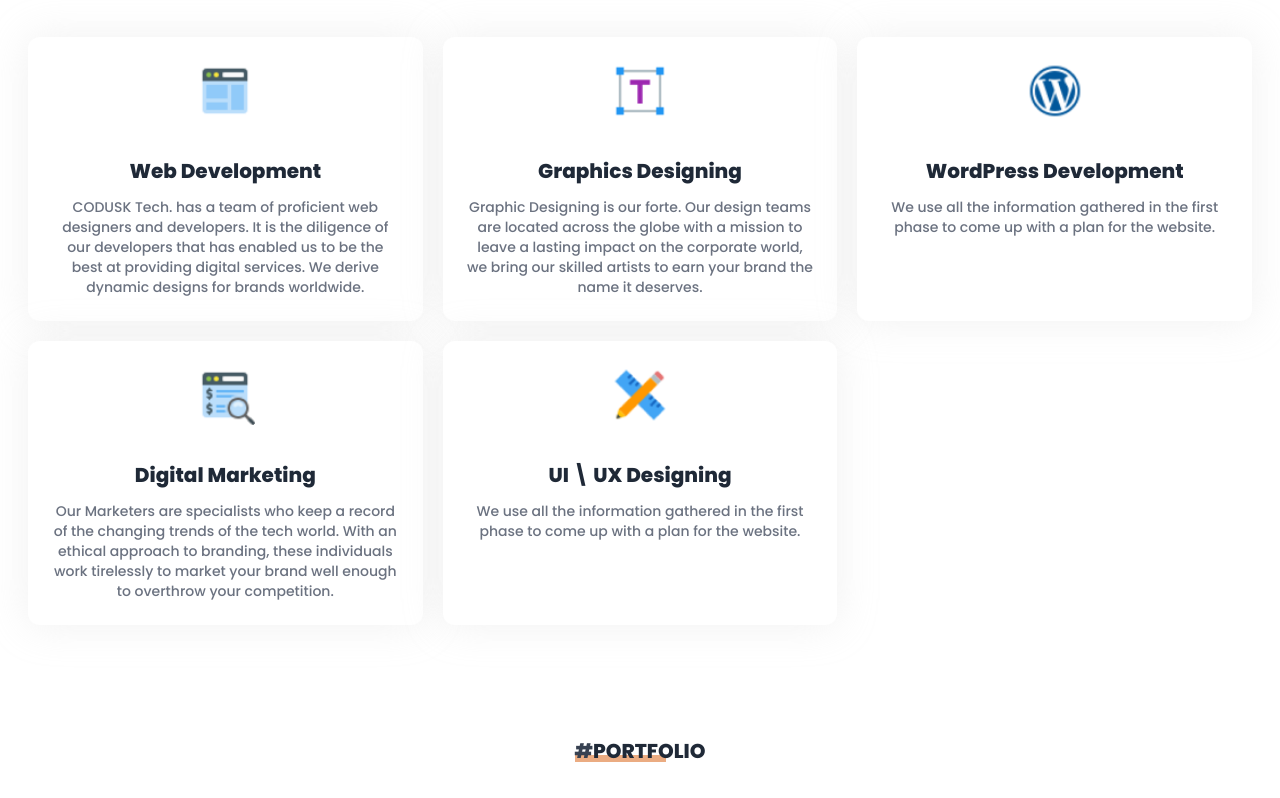
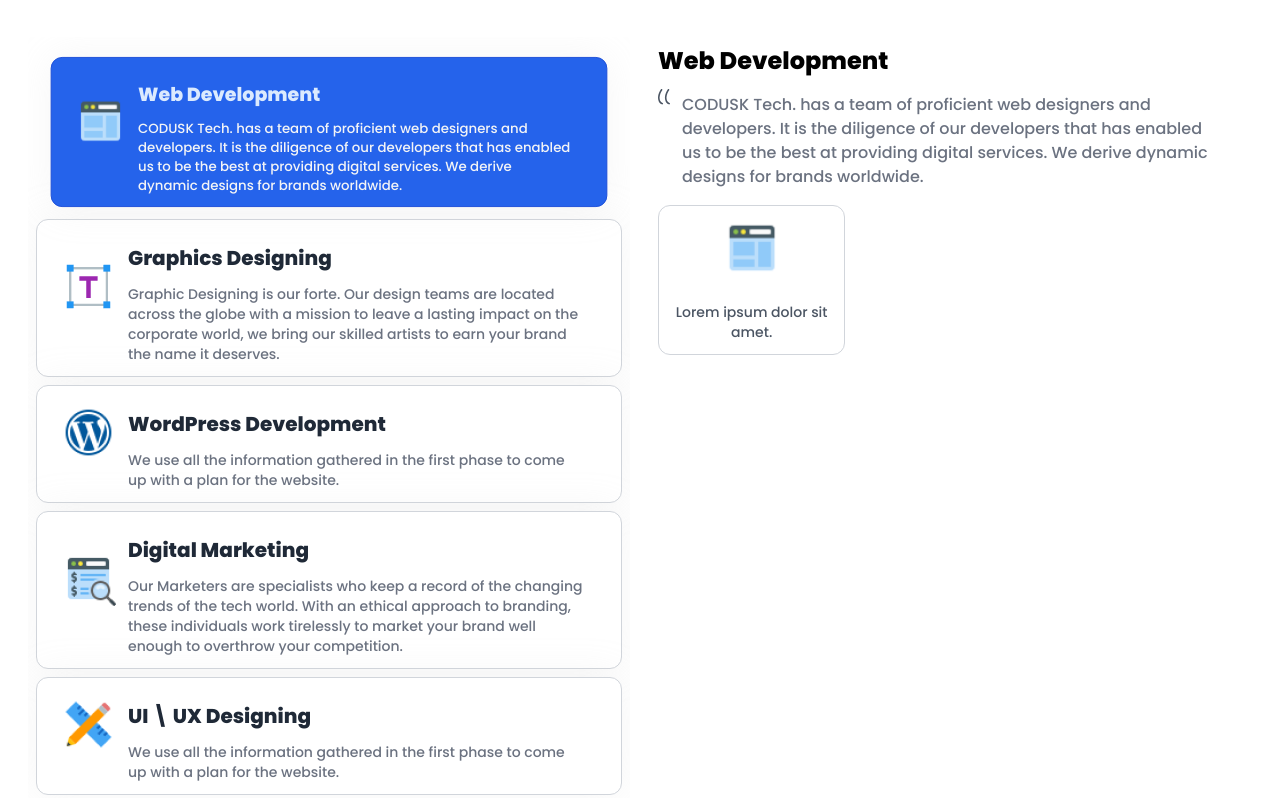
Before and after one commit to Ahmedreda20/codusk, a plain HTML site: page index.html in a window 1280 px wide. Shown: the part 1819-2617 px from the top of the page. Drawn offline with Linux system fonts and the light colour scheme.

Commit message:
first commit

```diff
--- a/assets/script/main.js
+++ b/assets/script/main.js
@@ -146,3 +146,56 @@ window.onscroll = () => {
         .forEach((span) => span.classList.replace("bg-gray-800", "bg-white"));
   }
 };
+
+const servicesItems = document.querySelectorAll(".services__items a");
+const servicesViewer = document.querySelector(".services__viewer");
+servicesItems.forEach((service, serviceIndex) => {
+  service.onclick = (e) => {
+    let currentService = servicesItems[serviceIndex],
+      title = currentService.querySelector("h2"),
+      content = currentService.querySelector("p"),
+      image = currentService.querySelector("img");
+    // service.classList.remove("active__service--view");
+    servicesItems.forEach((serviceClass) =>
+      serviceClass.classList.remove("active__service--view")
+    );
+    appendElementsServicesInsideSectionViewer(serviceIndex);
+  };
+});
+
+window.onload = () => {
+  appendElementsServicesInsideSectionViewer(0);
+};
+
+function appendElementsServicesInsideSectionViewer(index) {
+  let currentService = servicesItems[index],
+    title = currentService.querySelector("h2"),
+    content = currentService.querySelector("p"),
+    image = currentService.querySelector("img");
+  currentService.classList.add("active__service--view");
+  servicesViewer.innerHTML = `<h2 class="text-2xl font-bold capitalize">${title.innerHTML}</h2>
+          <p class="text-gray-500 py-4 px-6 font-medium relative">
+            <img
+              src="./assets/images/quote.svg"
+              alt="quote image"
+              class="absolute top-3 left-0"
+              width="12"
+              height="12"
+            />
+            ${content.innerHTML}
+          </p>
+          <div class="grid gap-3 w-full" data-type="grid__services">
+            <div class="text-center p-3 rounded-xl border border-gray-300">
+              <img
+                src="${image.src}"
+                alt="${image.alt} image"
+                width="60"
+                height="60"
+                class="mb-6 table mx-auto"
+              />
+              <p class="text-gray-600 font-medium text-sm">
+                Lorem ipsum dolor sit amet.
+              </p>
+            </div>
+            </div>`;
+}
--- /dev/null
+++ b/build/style/current__style.css
@@ -0,0 +1,64 @@
+*,
+*::after,
+*::before {
+  outline: none !important;
+}
+.font-lato {
+  font-family: "Poppins", sans-serif !important;
+  scroll-behavior: smooth;
+}
+input,
+textarea,
+select,
+button {
+  font-family: "Poppins", sans-serif !important;
+  color: #fff;
+}
+::-webkit-scrollbar {
+  width: 0px;
+}
+[data-type="title"]::after {
+  position: absolute;
+  content: "";
+  left: 0;
+  bottom: 3px;
+  height: 7px;
+  width: 70%;
+  background-color: rgba(216, 90, 6, 0.5);
+  z-index: -1;
+}
+[data-type="grid__container"] {
+  grid-template-columns: repeat(auto-fill, minmax(290px, 1fr));
+}
+[data-type="grid__services"] {
+  grid-template-columns: repeat(auto-fill, minmax(150px, 1fr));
+}
+[data-type="portfolio"] {
+  grid-template-columns: auto 50px;
+}
+[data-type="services"] {
+  box-shadow: 0 0 40px rgba(204, 204, 204, 0.171);
+}
+[data-type="article__item"] main::after {
+  position: absolute;
+  content: "";
+  width: 100%;
+  height: 95%;
+  background-color: rgb(21, 28, 37);
+  bottom: -12px;
+  left: -12px;
+  border-radius: 15px;
+  z-index: -1;
+}
+
+.active__service--view {
+  transform: scale(0.95) !important;
+  background-color: #2563eb !important;
+  border-color: #1d4ed8 !important;
+}
+.active__service--view h2 {
+  color: #dbeafe !important;
+}
+.active__service--view p {
+  color: #f3f4f6 !important;
+}
--- a/index.html
+++ b/index.html
@@ -4,7 +4,7 @@
     <meta charset="UTF-8" />
     <meta http-equiv="X-UA-Compatible" content="IE=edge" />
     <meta name="viewport" content="width=device-width, initial-scale=1.0" />
-    <link rel="icon" href="./favicon-new.png" type="image/png" />
+    <link rel="icon" href="./favicon.png" type="image/png" />
     <!-- import fonts -->
     <link rel="preconnect" href="https://fonts.googleapis.com" />
     <link rel="preconnect" href="https://fonts.gstatic.com" crossorigin />
@@ -19,6 +19,7 @@
       href="https://fonts.googleapis.com/css2?family=Poppins:ital,wght@0,100;0,200;0,300;0,400;0,500;0,600;0,800;0,900;1,100;1,200;1,300;1,400;1,500;1,600;1,700;1,800;1,900&display=swap"
       rel="stylesheet"
     />
+    <link rel="stylesheet" href="./build/style/current__style.css" />
     <!-- <link
       href="https://unpkg.com/tailwindcss@^2/dist/tailwind.min.css"
       rel="stylesheet"
@@ -278,8 +279,12 @@
           lg:-translate-y-1/2
         "
       >
-        <h2 class="text-4xl font-medium">Your It Business Partner</h2>
-        <h1 class="text-6xl font-bold py-3">Codusk Means Solutions.</h1>
+        <h2 class="text-2xl sm:text-4xl font-medium">
+          Your It Business Partner
+        </h2>
+        <h1 class="text-4xl sm:text-6xl font-bold py-3">
+          Codusk Means Solutions.
+        </h1>
         <a
           href="#contact"
           class="
@@ -436,10 +441,41 @@
       >
         What We Do
       </h1>
-      <main class="sm:grid gap-5 my-10" data-type="grid__container">
+      <main
+        class="sm:grid grid-cols-1 md:grid-cols-2 gap-5 my-10"
+        data-type="grid__container"
+      >
+        <div
+          class="
+            services__items
+            w-full
+            p-2
+            h-auto
+            overflow-y-auto overflow-x-hidden
+          "
+        >
           <a
-          href="#services"
-          class="w-full h-auto rounded-xl bg-white text-center p-6"
+            href="#services__viewer"
+            class="
+              w-full
+              h-auto
+              rounded-xl
+              bg-white
+              text-left
+              px-6
+              py-3
+              flex
+              items-center
+              justify-start
+              flex-row flex-nowrap
+              border border-gray-300
+              my-2
+              transition
+              ease-in-out
+              duration-300
+              transform
+              hover:scale-95
+            "
             data-type="services"
           >
             <img
@@ -449,19 +485,40 @@
               height="60"
               class="mb-6 table mx-auto"
             />
-          <h2 class="text-xl text-gray-800 font-bold p-3 capitalize">
+            <div class="w-auto table px-3">
+              <h2 class="text-xl text-gray-800 font-bold py-3 capitalize">
                 web development
               </h2>
               <p class="text-sm font-medium text-gray-500">
-            CODUSK Tech. has a team of proficient web designers and developers.
-            It is the diligence of our developers that has enabled us to be the
-            best at providing digital services. We derive dynamic designs for
-            brands worldwide.
+                CODUSK Tech. has a team of proficient web designers and
+                developers. It is the diligence of our developers that has
+                enabled us to be the best at providing digital services. We
+                derive dynamic designs for brands worldwide.
               </p>
+            </div>
           </a>
           <a
-          href="#services"
-          class="w-full h-auto rounded-xl bg-white text-center p-6"
+            href="#services__viewer"
+            class="
+              w-full
+              h-auto
+              rounded-xl
+              bg-white
+              text-left
+              px-6
+              py-3
+              flex
+              items-center
+              justify-start
+              flex-row flex-nowrap
+              border border-gray-300
+              my-2
+              transition
+              ease-in-out
+              duration-300
+              transform
+              hover:scale-95
+            "
             data-type="services"
           >
             <img
@@ -471,19 +528,40 @@
               height="60"
               class="mb-6 table mx-auto"
             />
-          <h2 class="text-xl text-gray-800 font-bold p-3 capitalize">
+            <div class="w-auto table px-3">
+              <h2 class="text-xl text-gray-800 font-bold py-3 capitalize">
                 Graphics Designing
               </h2>
               <p class="text-sm font-medium text-gray-500">
-            Graphic Designing is our forte. Our design teams are located across
-            the globe with a mission to leave a lasting impact on the corporate
-            world, we bring our skilled artists to earn your brand the name it
-            deserves.
+                Graphic Designing is our forte. Our design teams are located
+                across the globe with a mission to leave a lasting impact on the
+                corporate world, we bring our skilled artists to earn your brand
+                the name it deserves.
               </p>
+            </div>
           </a>
           <a
-          href="#services"
-          class="w-full h-auto rounded-xl bg-white text-center p-6"
+            href="#services__viewer"
+            class="
+              w-full
+              h-auto
+              rounded-xl
+              bg-white
+              text-left
+              px-6
+              py-3
+              flex
+              items-center
+              justify-start
+              flex-row flex-nowrap
+              border border-gray-300
+              my-2
+              transition
+              ease-in-out
+              duration-300
+              transform
+              hover:scale-95
+            "
             data-type="services"
           >
             <img
@@ -493,17 +571,38 @@
               height="60"
               class="mb-6 table mx-auto"
             />
-          <h2 class="text-xl text-gray-800 font-bold p-3 capitalize">
+            <div class="w-auto table px-3">
+              <h2 class="text-xl text-gray-800 font-bold py-3 capitalize">
                 WordPress Development
               </h2>
               <p class="text-sm font-medium text-gray-500">
-            We use all the information gathered in the first phase to come up
-            with a plan for the website.
+                We use all the information gathered in the first phase to come
+                up with a plan for the website.
               </p>
+            </div>
           </a>
           <a
-          href="#services"
-          class="w-full h-auto rounded-xl bg-white text-center p-6"
+            href="#services__viewer"
+            class="
+              w-full
+              h-auto
+              rounded-xl
+              bg-white
+              text-left
+              px-6
+              py-3
+              flex
+              items-center
+              justify-start
+              flex-row flex-nowrap
+              border border-gray-300
+              my-2
+              transition
+              ease-in-out
+              duration-300
+              transform
+              hover:scale-95
+            "
             data-type="services"
           >
             <img
@@ -513,19 +612,40 @@
               height="60"
               class="mb-6 table mx-auto"
             />
-          <h2 class="text-xl text-gray-800 font-bold p-3 capitalize">
+            <div class="w-auto table px-3">
+              <h2 class="text-xl text-gray-800 font-bold py-3 capitalize">
                 Digital Marketing
               </h2>
               <p class="text-sm font-medium text-gray-500">
                 Our Marketers are specialists who keep a record of the changing
                 trends of the tech world. With an ethical approach to branding,
-            these individuals work tirelessly to market your brand well enough
-            to overthrow your competition.
+                these individuals work tirelessly to market your brand well
+                enough to overthrow your competition.
               </p>
+            </div>
           </a>
           <a
-          href="#services"
-          class="w-full h-auto rounded-xl bg-white text-center p-6"
+            href="#services__viewer"
+            class="
+              w-full
+              h-auto
+              rounded-xl
+              bg-white
+              text-left
+              px-6
+              py-3
+              flex
+              items-center
+              justify-start
+              flex-row flex-nowrap
+              border border-gray-300
+              my-2
+              transition
+              ease-in-out
+              duration-300
+              transform
+              hover:scale-95
+            "
             data-type="services"
           >
             <img
@@ -535,14 +655,29 @@
               height="60"
               class="mb-6 table mx-auto"
             />
-          <h2 class="text-xl text-gray-800 font-bold p-3 capitalize">
+            <div class="w-auto table px-3">
+              <h2 class="text-xl text-gray-800 font-bold py-3 capitalize">
                 UI \ UX Designing
               </h2>
               <p class="text-sm font-medium text-gray-500">
-            We use all the information gathered in the first phase to come up
-            with a plan for the website.
+                We use all the information gathered in the first phase to come
+                up with a plan for the website.
               </p>
+            </div>
           </a>
+        </div>
+        <div
+          class="
+            services__viewer
+            w-full
+            p-2
+            h-auto
+            overflow-y-auto overflow-x-hidden
+          "
+          id="services__viewer"
+        >
+          <!-- viewer content -->
+        </div>
       </main>
     </section>
     <section class="w-full lg:container mx-auto p-7" id="portfolio">
@@ -601,7 +736,8 @@
       >
         <h1
           class="
-            text-5xl
+            sm:text-5xl
+            text-3xl
             capitalize
             table
             my-6
@@ -618,7 +754,8 @@
         </h1>
         <h2
           class="
-            text-3xl
+            sm:text-3xl
+            text-2xl
             capitalize
             table
             my-6
@@ -656,7 +793,7 @@
       style="background-image: url(./assets/images/Group33.png)"
       id="contact"
     >
-      <main class="max-w-screen-md mx-auto p-6">
+      <main class="max-w-screen-md mx-auto py-2 sm:p-6">
         <form
           action=""
           class="w-full text-white"
@@ -683,7 +820,7 @@
                   px-4
                   rounded-md
                   text-sm
-                  mx-1
+                  sm:mx-1
                   w-full
                   font-medium
                   text-white
@@ -709,7 +846,7 @@
                   px-4
                   rounded-md
                   text-sm
-                  mx-1
+                  sm:mx-1
                   w-full
                   font-medium
                   text-white
@@ -734,7 +871,7 @@
                 px-4
                 rounded-md
                 text-sm
-                mx-1
+                sm:mx-1
                 w-full
                 text-white
                 font-medium
@@ -759,7 +896,7 @@
                 px-4
                 rounded-md
                 text-sm
-                mx-1
+                sm:mx-1
                 w-full
                 text-white
                 font-medium
@@ -888,6 +1025,8 @@
                 py-1
                 px-6
                 text-xl
+                mr-2
+                max-w-10
                 md:border-r md:border-l md:border-white
               "
             >
@@ -902,13 +1041,17 @@
                     flex
                     items-center
                     text-xl
+                    mr-2
+                    max-w-10
                   "
                 ></i
                 >+xxx xxxx xxx</a
               >
             </li>
             <li class="my-1 mx-2 py-1 px-6 text-xl">
-              <a href="#" class="flex items-center justify-start flex-nowrap"
+              <a
+                href="#"
+                class="flex items-center justify-start flex-nowrap break-all"
                 ><i
                   class="
                     far
@@ -919,6 +1062,8 @@
                     flex
                     items-center
                     text-xl
+                    mr-2
+                    max-w-10
                   "
                 ></i
                 >example@example.com</a
@@ -937,7 +1082,7 @@
             "
           >
             <li class="my-3 p-3">
-              <ul class="list-none py-1">
+              <ul class="list-none py-1 text-center">
                 <li class="inline-block m-0.5 text-sm">
                   <a href="#" class="hover:underline">Privacy</a>
                 </li>
@@ -962,7 +1107,7 @@
             </li>
             <li class="my-3 p-3">
               <ul class="list-none">
-                <li class="inline-block mr-1">
+                <li class="inline-block m-1">
                   <a
                     href="https://facebook.com"
                     class="
@@ -980,7 +1125,7 @@
                     ><i class="fab fa-facebook"></i
                   ></a>
                 </li>
-                <li class="inline-block mx-1">
+                <li class="inline-block m-1">
                   <a
                     href="https://whatsapp.com"
                     class="
@@ -998,7 +1143,7 @@
                     ><i class="fab fa-whatsapp"></i
                   ></a>
                 </li>
-                <li class="inline-block mx-1">
+                <li class="inline-block m-1">
                   <a
                     href="tel:"
                     class="
@@ -1016,7 +1161,7 @@
                     ><i class="far fa-phone-alt"></i
                   ></a>
                 </li>
-                <li class="inline-block mx-1">
+                <li class="inline-block m-1">
                   <a
                     href="tel:"
                     class="
@@ -1034,7 +1179,7 @@
                     ><i class="fab fa-twitter"></i
                   ></a>
                 </li>
-                <li class="inline-block mx-1">
+                <li class="inline-block m-1">
                   <a
                     href="tel:"
                     class="
```
Also changed, not shown: build/style/main.css, favicon.png (added). Lines whose indentation alone changed are shown as unchanged.
